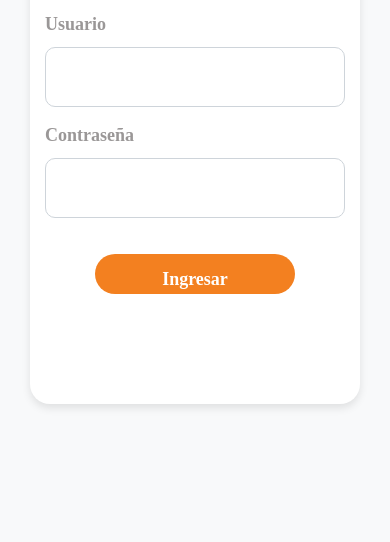
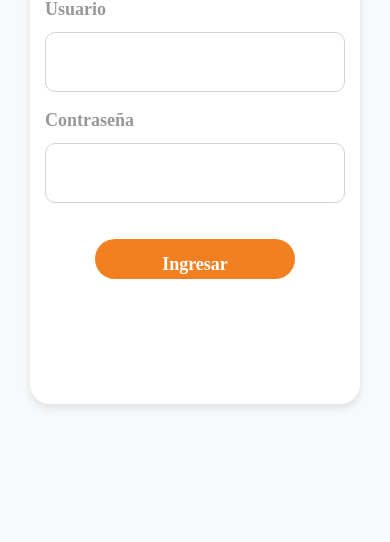
Before and after one commit to melaniotamendi/Proyecto-final, a plain HTML site: page login.html in a window 390 px wide. Shown: the part 302-844 px from the top of the page. Drawn offline with Linux system fonts and the light colour scheme.

Commit message:
Update style-login.css

```diff
--- a/css/style-login.css
+++ b/css/style-login.css
@@ -111,7 +111,7 @@ h2 {
     .login-form{
       width: 100%;
       margin-top: 20px;
-      padding: 35px 15px 5px 15px;
+      padding: 20px 15px 10px 15px;
       place-items: center;
       display: flex;
   }
```
